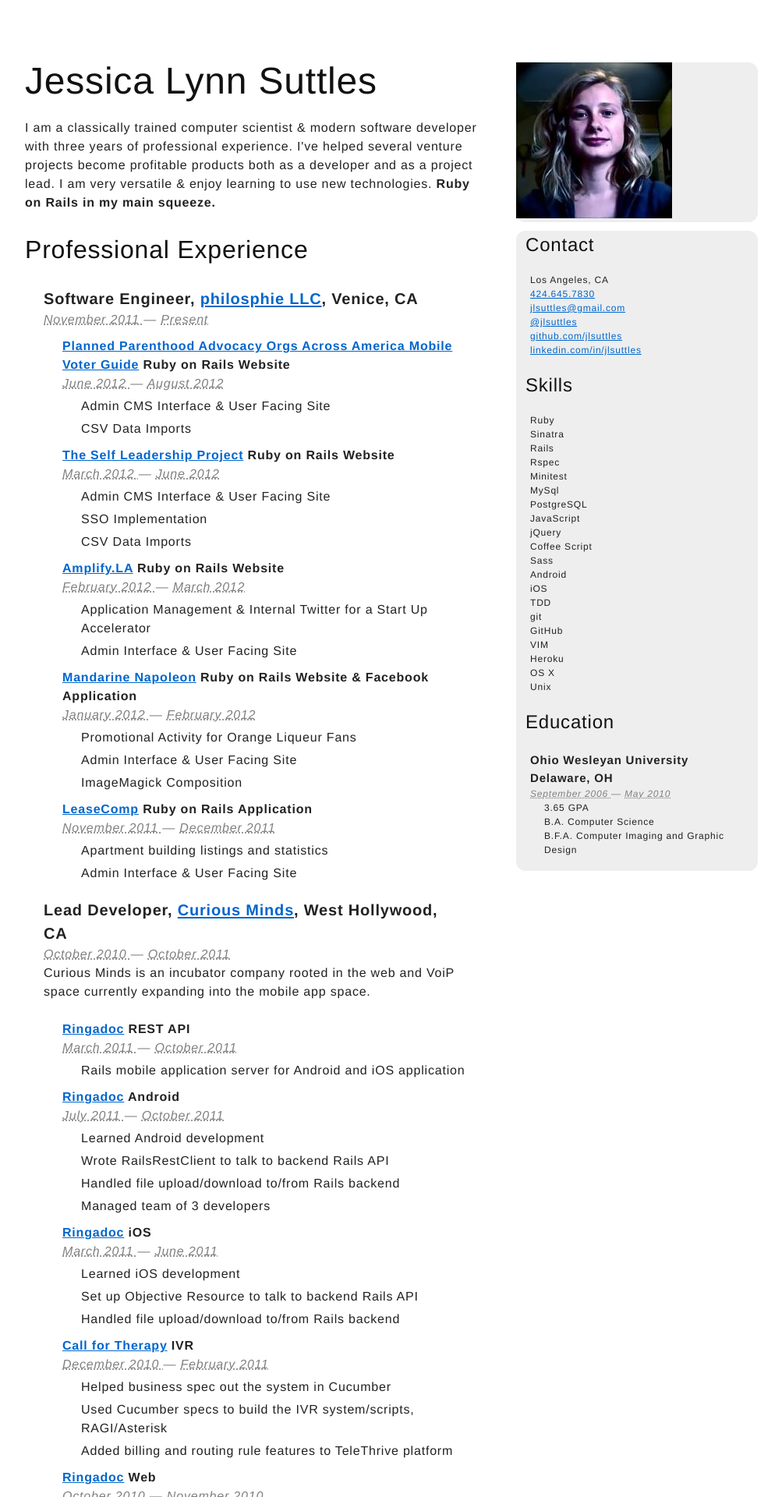
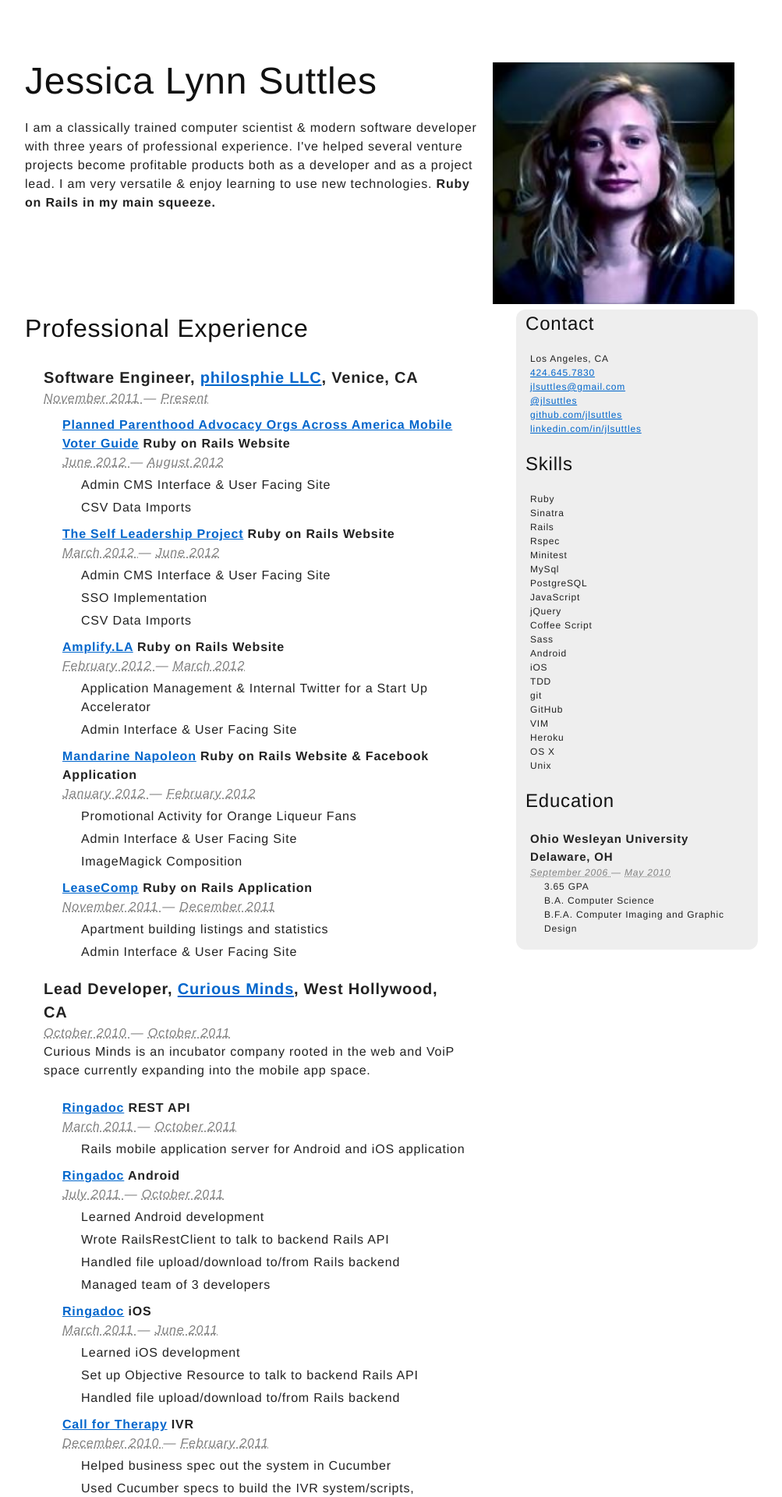
Before and after one commit to jlsuttles/jlsuttles, a Jekyll site: the page built from index.html, in a window 1280 px wide. Shown: the top 1920 px of the page at 78% size, without its empty margins (133-1136 px from the left). Built offline with Jekyll 4.4.1, drawn with Linux system fonts in a browser that asks for light colours; Markdown is read by kramdown in place of the engine named in the settings.

Commit message:
gravatar

```diff
--- a/_layouts/default.html
+++ b/_layouts/default.html
@@ -22,8 +22,8 @@
       <h1>Jessica Lynn Suttles</h1>
         {% include summary.html %}
       </div>
-      <div class="span-8 sidebar">
-        <img src="/images/gravatar2.jpeg" alt="gravatar">
+      <div class="span-8">
+        <img src="/images/gravatar2.jpeg" alt="gravatar" width="310px">
       </div>
   	</div>
 
```
